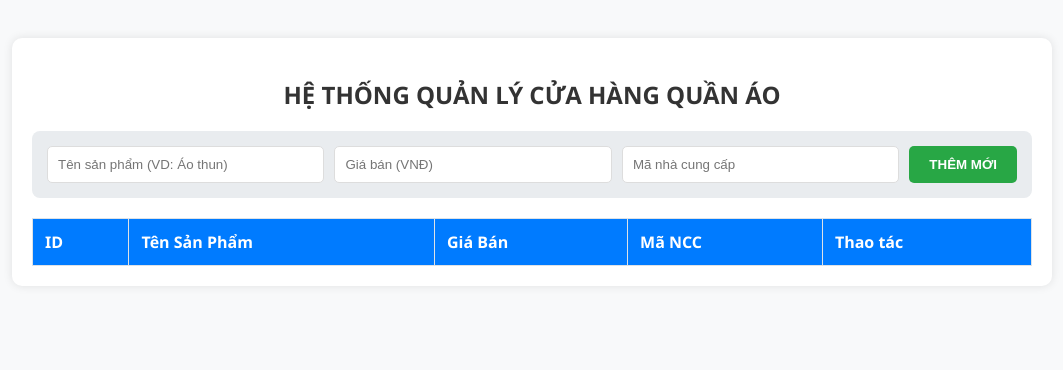
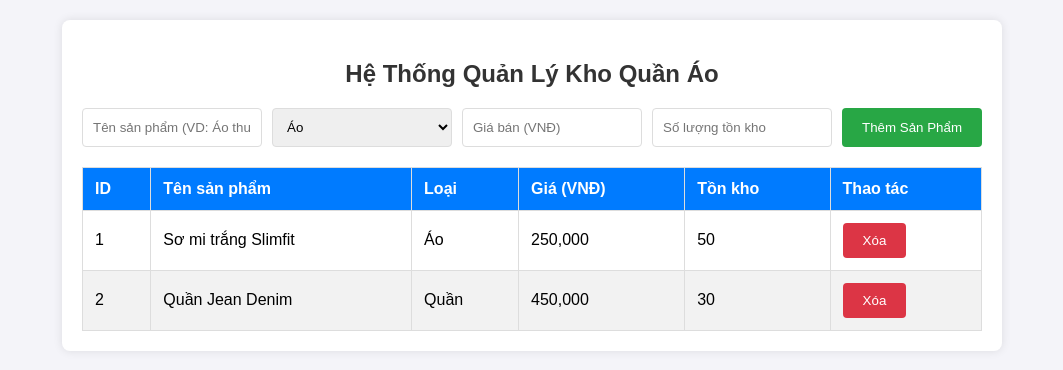
Before and after one commit to CuraMeoww/BTL-CSDL, a plain HTML site: page index.html in a window 1280 px wide. Shown: the whole page, without its empty margins (108-1171 px from the left). Drawn offline with Linux system fonts and the light colour scheme; no server answers.

Commit message:
index.html

```diff
--- a/index.html
+++ b/index.html
@@ -3,115 +3,118 @@
 <head>
     <meta charset="UTF-8">
     <meta name="viewport" content="width=device-width, initial-scale=1.0">
-    <title>Quản Lý Cửa Hàng Quần Áo - Demo BTL</title>
+    <title>Quản Lý Cửa Hàng Quần Áo</title>
     <style>
-        body { font-family: 'Segoe UI', Tahoma, Geneva, Verdana, sans-serif; padding: 30px; background-color: #f8f9fa; }
-        .container { max-width: 1000px; margin: auto; background: white; padding: 20px; border-radius: 10px; box-shadow: 0 0 10px rgba(0,0,0,0.1); }
+        body { font-family: Arial, sans-serif; margin: 20px; background-color: #f4f4f9; }
+        .container { max-width: 900px; margin: auto; background: white; padding: 20px; border-radius: 8px; box-shadow: 0 0 10px rgba(0,0,0,0.1); }
         h2 { text-align: center; color: #333; }
-        .form-group { display: flex; gap: 10px; margin-bottom: 20px; flex-wrap: wrap; background: #e9ecef; padding: 15px; border-radius: 8px; }
-        input { flex: 1; padding: 10px; border: 1px solid #ddd; border-radius: 5px; min-width: 150px; }
-        button { padding: 10px 20px; cursor: pointer; border: none; border-radius: 5px; font-weight: bold; transition: 0.3s; }
-        .btn-add { background-color: #28a745; color: white; }
-        .btn-add:hover { background-color: #218838; }
-        .btn-delete { background-color: #dc3545; color: white; padding: 5px 10px; }
-        .btn-delete:hover { background-color: #c82333; }
+        .form-group { margin-bottom: 15px; display: flex; gap: 10px; flex-wrap: wrap; }
+        input, select { padding: 10px; border: 1px solid #ddd; border-radius: 4px; flex: 1; min-width: 150px; }
+        button { padding: 10px 20px; background-color: #28a745; color: white; border: none; border-radius: 4px; cursor: pointer; }
+        button:hover { background-color: #218838; }
         table { width: 100%; border-collapse: collapse; margin-top: 20px; }
-        th, td { border: 1px solid #dee2e6; padding: 12px; text-align: left; }
+        th, td { border: 1px solid #ddd; padding: 12px; text-align: left; }
         th { background-color: #007bff; color: white; }
         tr:nth-child(even) { background-color: #f2f2f2; }
+        .btn-delete { background-color: #dc3545; }
+        .btn-delete:hover { background-color: #c82333; }
     </style>
 </head>
 <body>
 
 <div class="container">
-    <h2>HỆ THỐNG QUẢN LÝ CỬA HÀNG QUẦN ÁO</h2>
+    <h2>Hệ Thống Quản Lý Kho Quần Áo</h2>
 
-    <!-- Form nhập liệu -->
     <div class="form-group">
-        <input type="text" id="tenSP" placeholder="Tên sản phẩm (VD: Áo thun)">
-        <input type="number" id="giaBan" placeholder="Giá bán (VNĐ)">
-        <input type="text" id="maNCC" placeholder="Mã nhà cung cấp">
-        <button class="btn-add" onclick="addProduct()">THÊM MỚI</button>
+        <input type="text" id="itemName" placeholder="Tên sản phẩm (VD: Áo thun Polo)">
+        <select id="itemCategory">
+            <option value="Áo">Áo</option>
+            <option value="Quần">Quần</option>
+            <option value="Váy">Váy</option>
+            <option value="Phụ kiện">Phụ kiện</option>
+        </select>
+        <input type="number" id="itemPrice" placeholder="Giá bán (VNĐ)">
+        <input type="number" id="itemStock" placeholder="Số lượng tồn kho">
+        <button onclick="addItem()">Thêm Sản Phẩm</button>
     </div>
 
-    <!-- Bảng hiển thị -->
-    <table>
+    <table id="inventoryTable">
         <thead>
             <tr>
                 <th>ID</th>
-                <th>Tên Sản Phẩm</th>
-                <th>Giá Bán</th>
-                <th>Mã NCC</th>
+                <th>Tên sản phẩm</th>
+                <th>Loại</th>
+                <th>Giá (VNĐ)</th>
+                <th>Tồn kho</th>
                 <th>Thao tác</th>
             </tr>
         </thead>
-        <tbody id="productData">
-            <!-- Dữ liệu sẽ tự động đổ vào đây -->
+        <tbody id="inventoryBody">
+            <!-- Dữ liệu sẽ đổ vào đây -->
         </tbody>
     </table>
 </div>
 
 <script>
-    // Link API của bạn (Đã bỏ :endpoint)
-    const apiURL = 'https://69c3d640b780a9ba03e814bf.mockapi.io/SANPHAM';
+    let inventory = JSON.parse(localStorage.getItem('clothing_db')) || [
+        { id: 1, name: 'Sơ mi trắng Slimfit', category: 'Áo', price: 250000, stock: 50 },
+        { id: 2, name: 'Quần Jean Denim', category: 'Quần', price: 450000, stock: 30 }
+    ];
 
-    // 1. Hàm Lấy dữ liệu (READ)
-    async function loadProducts() {
-        const res = await fetch(apiURL);
-        const data = await res.json();
-        const tbody = document.getElementById('productData');
+    function renderTable() {
+        const tbody = document.getElementById('inventoryBody');
         tbody.innerHTML = '';
-
-        data.forEach(item => {
-            tbody.innerHTML += `
-                <tr>
-                    <td>${item.id}</td>
-                    <td>${item.TenSP}</td>
-                    <td>${Number(item.GiaBan).toLocaleString()} VNĐ</td>
-                    <td>${item.MaNCC}</td>
-                    <td><button class="btn-delete" onclick="deleteProduct('${item.id}')">Xóa</button></td>
-                </tr>
-            `;
+        inventory.forEach((item, index) => {
+            const row = `<tr>
+                <td>${item.id}</td>
+                <td>${item.name}</td>
+                <td>${item.category}</td>
+                <td>${item.price.toLocaleString()}</td>
+                <td>${item.stock}</td>
+                <td><button class="btn-delete" onclick="deleteItem(${index})">Xóa</button></td>
+            </tr>`;
+            tbody.innerHTML += row;
         });
+        localStorage.setItem('clothing_db', JSON.stringify(inventory));
     }
 
-    // 2. Hàm Thêm dữ liệu (CREATE)
-    async function addProduct() {
-        const ten = document.getElementById('tenSP').value;
-        const gia = document.getElementById('giaBan').value;
-        const ncc = document.getElementById('maNCC').value;
+    function addItem() {
+        const name = document.getElementById('itemName').value;
+        const category = document.getElementById('itemCategory').value;
+        const price = document.getElementById('itemPrice').value;
+        const stock = document.getElementById('itemStock').value;
 
-        if(!ten || !gia) return alert("Vui lòng nhập đủ tên và giá!");
-
-        const newProduct = {
-            TenSP: ten,
-            GiaBan: gia,
-            MaNCC: ncc
-        };
-
-        await fetch(apiURL, {
-            method: 'POST',
-            headers: {'Content-Type': 'application/json'},
-            body: JSON.stringify(newProduct)
-        });
-
-        // Xóa form và nạp lại bảng
-        document.getElementById('tenSP').value = '';
-        document.getElementById('giaBan').value = '';
-        document.getElementById('maNCC').value = '';
-        loadProducts();
-    }
-
-    // 3. Hàm Xóa dữ liệu (DELETE)
-    async function deleteProduct(id) {
-        if(confirm("Bạn có chắc chắn muốn xóa sản phẩm này?")) {
-            await fetch(`${apiURL}/${id}`, { method: 'DELETE' });
-            loadProducts();
+        if (name && price && stock) {
+            const newItem = {
+                id: inventory.length > 0 ? inventory[inventory.length - 1].id + 1 : 1,
+                name,
+                category,
+                price: parseInt(price),
+                stock: parseInt(stock)
+            };
+            inventory.push(newItem);
+            renderTable();
+            clearInputs();
+        } else {
+            alert("Vui lòng nhập đầy đủ thông tin!");
         }
     }
 
-    // Tự động chạy khi mở web
-    loadProducts();
+    function deleteItem(index) {
+        if(confirm("Xác nhận xóa sản phẩm này?")) {
+            inventory.splice(index, 1);
+            renderTable();
+        }
+    }
+
+    function clearInputs() {
+        document.getElementById('itemName').value = '';
+        document.getElementById('itemPrice').value = '';
+        document.getElementById('itemStock').value = '';
+    }
+
+    // Khởi tạo bảng lần đầu
+    renderTable();
 </script>
 
 </body>
```
